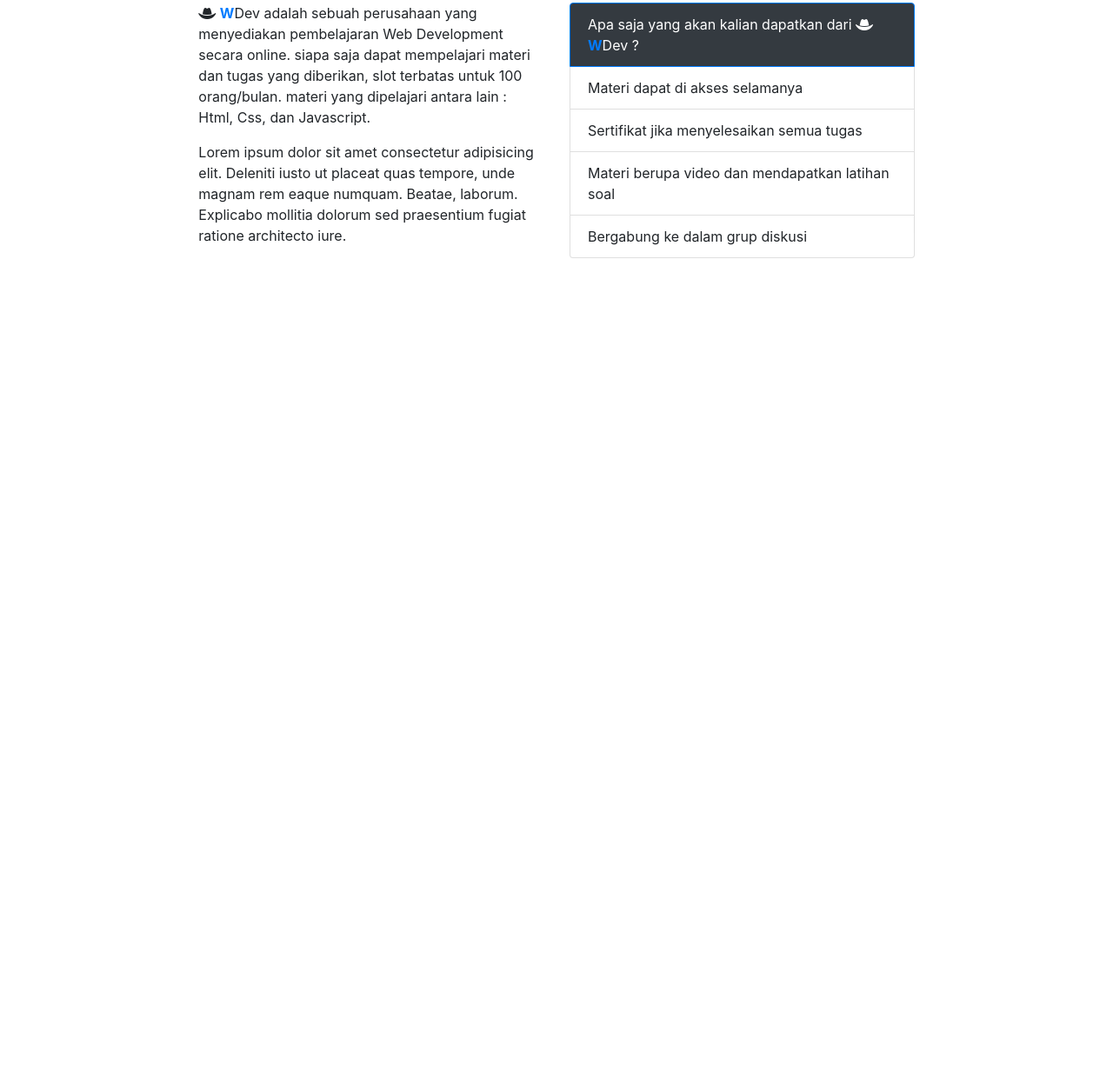
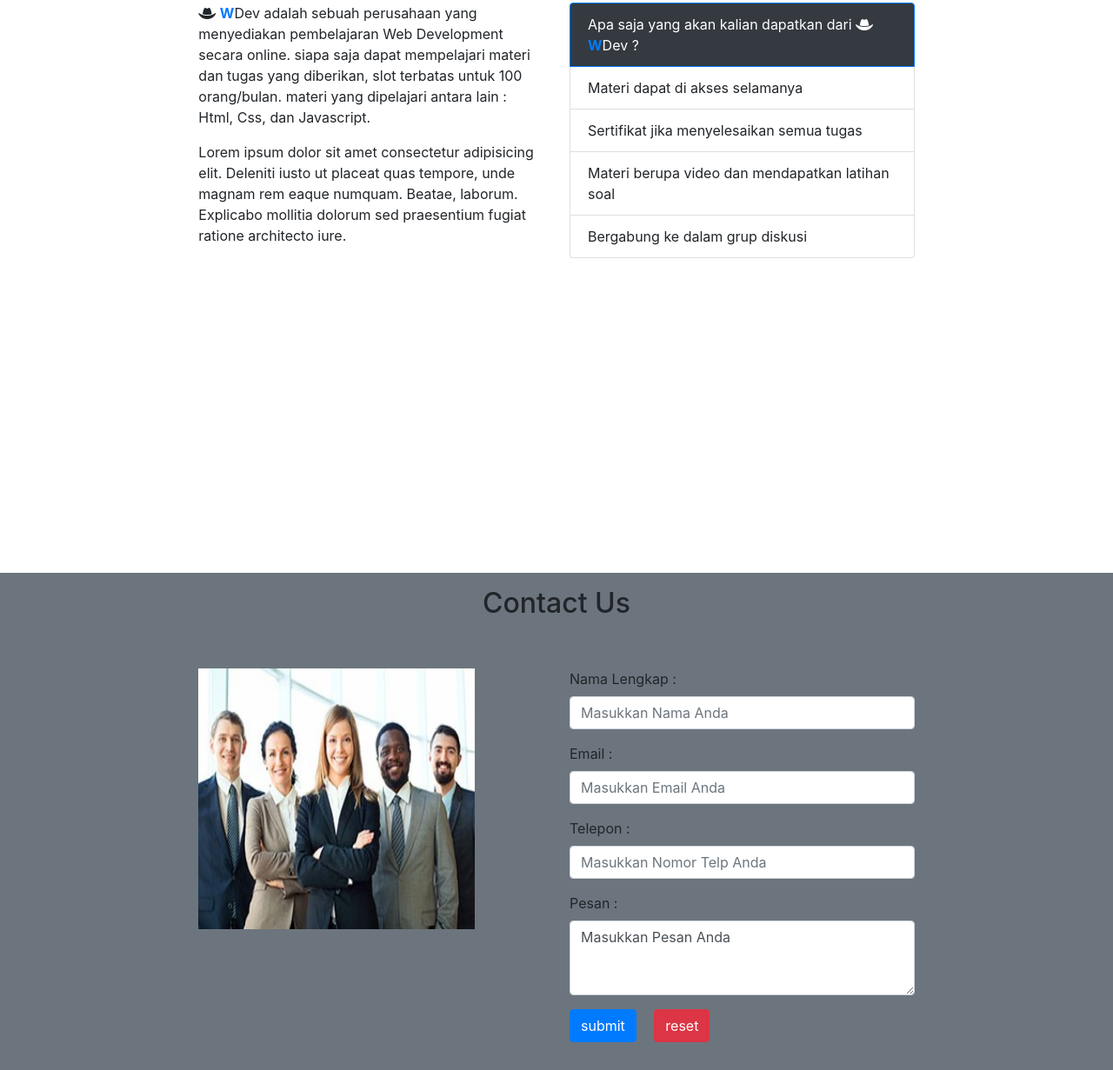
Before and after one commit to mochyus/mochyus.github.io, a plain HTML site: page index.html in a window 1280 px wide. Shown: the part 1003-2234 px from the top of the page at 87% size. Before the commit the page ends 1470 px from the top, so only its background shows below. Drawn offline with Linux system fonts and the light colour scheme.

Commit message:
menambahkan contact us

```diff
--- a/index.html
+++ b/index.html
@@ -114,20 +114,20 @@
     <!-- End Card -->
 
     <!-- Start About Us -->
-    <section>
-        <div class="container-fluid">
+    <section id="about" class="about">
+        <div class="container-fluid mb-5">
             <div class="row text-center mb-5">
                 <div class="col-12">
                     <h2>About Us</h2>
                 </div>
             </div>
             <div class="row justify-content-center">
-                <div class="col-4">
+                <div class="col-md-4">
                     <p><i class="fas fa-hat-cowboy"></i> <strong class="text-primary">W</strong>Dev adalah sebuah perusahaan yang menyediakan pembelajaran Web Development secara online. siapa saja dapat mempelajari materi dan tugas yang diberikan, slot terbatas
                         untuk 100 orang/bulan. materi yang dipelajari antara lain : Html, Css, dan Javascript.</p>
                     <p>Lorem ipsum dolor sit amet consectetur adipisicing elit. Deleniti iusto ut placeat quas tempore, unde magnam rem eaque numquam. Beatae, laborum. Explicabo mollitia dolorum sed praesentium fugiat ratione architecto iure.</p>
                 </div>
-                <div class="col-4">
+                <div class="col-md-4">
                     <ul class="list-group">
                         <li class="list-group-item active bg-dark">Apa saja yang akan kalian dapatkan dari <i class="fas fa-hat-cowboy"></i> <strong class="text-primary">W</strong>Dev ?</li>
                         <li class="list-group-item">Materi dapat di akses selamanya</li>
@@ -135,6 +135,45 @@
                         <li class="list-group-item">Materi berupa video dan mendapatkan latihan soal</li>
                         <li class="list-group-item">Bergabung ke dalam grup diskusi</li>
                     </ul>
+                </div>
+            </div>
+        </div>
+    </section>
+    <!-- End About Us -->
+
+    <!-- Start Contact Us -->
+    <section>
+        <div class="container-fluid mb-5 py-3 bg-secondary">
+            <div class="row text-center mb-5">
+                <div class="col-md-12">
+                    <h2>Contact Us</h2>
+                </div>
+            </div>
+            <div class="row justify-content-center">
+                <div class="col-md-4">
+                    <img src="img/contact.jpg" alt="contact picture" width="80%" height="300px">
+                </div>
+                <div class="col-md-4">
+                    <div class="form-group">
+                        <label for="nama">Nama Lengkap :</label>
+                        <input type="text" id="nama" class="form-control" placeholder="Masukkan Nama Anda">
+                    </div>
+                    <div class="form-group">
+                        <label for="email">Email :</label>
+                        <input type="email" id="email" class="form-control" placeholder="Masukkan Email Anda">
+                    </div>
+                    <div class="form-group">
+                        <label for="tel">Telepon :</label>
+                        <input type="tel" id="tel" class="form-control" placeholder="Masukkan Nomor Telp Anda">
+                    </div>
+                    <div class="form-group">
+                        <label for="pesan">Pesan :</label>
+                        <textarea id="pesan" class="form-control" rows="3">Masukkan Pesan Anda</textarea>
+                    </div>
+                    <div class="form-group">
+                        <button type="submit" class="btn btn-primary mr-2">submit</button>
+                        <button type="reser" class="btn btn-danger ml-2">reset</button>
+                    </div>
                 </div>
             </div>
         </div>
--- a/style.css
+++ b/style.css
@@ -48,3 +48,10 @@ div.carousel-caption h2 {
     transform: scale(1.1);
     transition: 0.2s;
 }
+
+
+/* Section (About Us) */
+
+section.about {
+    height: 750px;
+}
```
